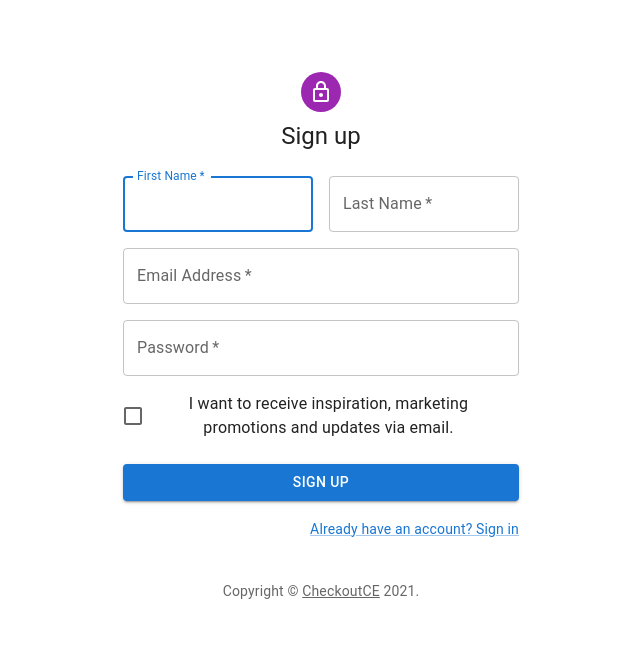
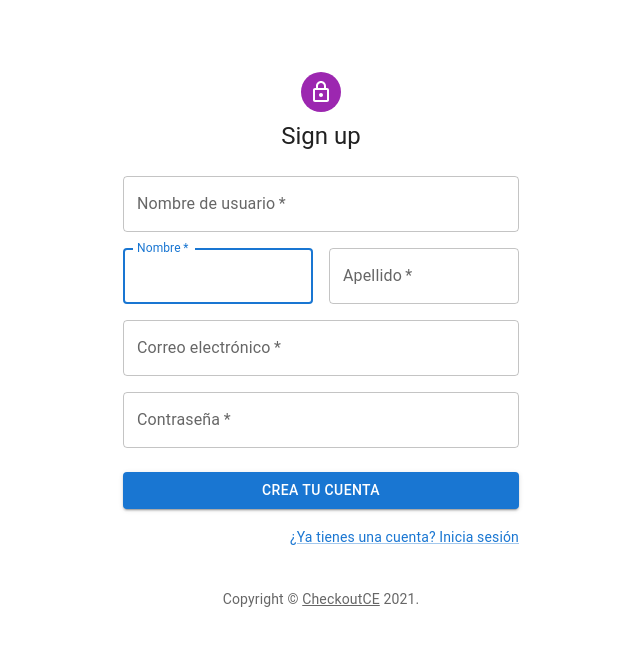
Before and after one commit to hiromi00/checkoutCE, a React (Create React App) app in the folder front/: page /signup in a window 1280 px wide. Shown: the top 646 px of the page, without its empty margins (319-959 px from the left). Built offline with nearby package versions, Linux system fonts and the light colour scheme; no server answers.

Commit message:
prorotipo signin

```diff
--- a/front/package.json
+++ b/front/package.json
@@ -12,6 +12,7 @@
     "@testing-library/react": "^11.2.7",
     "@testing-library/user-event": "^12.8.3",
     "axios": "^0.24.0",
+    "formik": "^2.2.9",
     "history": "^5.1.0",
     "notistack": "^2.0.3",
     "react": "^17.0.2",
--- a/front/src/index.js
+++ b/front/src/index.js
@@ -4,6 +4,10 @@ import "./index.css";
 import App from "./App";
 import reportWebVitals from "./reportWebVitals";
 import { BrowserRouter } from "react-router-dom";
+import axios from "axios";
+
+axios.defaults.baseURL =
+    process.env.REACT_APP_API_URL ?? `http://localhost:8000/`;
 
 ReactDOM.render(
   <React.StrictMode>
--- /dev/null
+++ b/front/src/services/auth.js
@@ -0,0 +1,11 @@
+import axios from "axios";
+
+const getToken = () => {
+  return localStorage.getItem("token");
+};
+
+const signUp = (user) => {
+  return axios.post("signin", user);
+};
+
+export { signUp };
--- a/front/src/views/SignUp/index.js
+++ b/front/src/views/SignUp/index.js
@@ -1,27 +1,34 @@
-import * as React from 'react';
-import Avatar from '@mui/material/Avatar';
-import Button from '@mui/material/Button';
-import CssBaseline from '@mui/material/CssBaseline';
-import TextField from '@mui/material/TextField';
-import FormControlLabel from '@mui/material/FormControlLabel';
-import Checkbox from '@mui/material/Checkbox';
-import Link from '@mui/material/Link';
-import Grid from '@mui/material/Grid';
-import Box from '@mui/material/Box';
-import LockOutlinedIcon from '@mui/icons-material/LockOutlined';
-import Typography from '@mui/material/Typography';
-import Container from '@mui/material/Container';
-import { createTheme, ThemeProvider } from '@mui/material/styles';
+import * as React from "react";
+import Avatar from "@mui/material/Avatar";
+import Button from "@mui/material/Button";
+import CssBaseline from "@mui/material/CssBaseline";
+import TextField from "@mui/material/TextField";
+import FormControlLabel from "@mui/material/FormControlLabel";
+import Checkbox from "@mui/material/Checkbox";
+import Link from "@mui/material/Link";
+import Grid from "@mui/material/Grid";
+import Box from "@mui/material/Box";
+import LockOutlinedIcon from "@mui/icons-material/LockOutlined";
+import Typography from "@mui/material/Typography";
+import Container from "@mui/material/Container";
+import { createTheme, ThemeProvider } from "@mui/material/styles";
+import { useFormik } from "formik";
+import { signUp } from "../../services/auth";
 
 function Copyright(props) {
   return (
-    <Typography variant="body2" color="text.secondary" align="center" {...props}>
-      {'Copyright © '}
+    <Typography
+      variant="body2"
+      color="text.secondary"
+      align="center"
+      {...props}
+    >
+      {"Copyright © "}
       <Link color="inherit" href="#">
-      CheckoutCE
-      </Link>{' '}
-      {(new Date()).getFullYear()}
-      {'.'}
+        CheckoutCE
+      </Link>{" "}
+      {new Date().getFullYear()}
+      {"."}
     </Typography>
   );
 }
@@ -34,10 +41,25 @@ export default function SignUp() {
     const data = new FormData(event.currentTarget);
     // eslint-disable-next-line no-console
     console.log({
-      email: data.get('email'),
-      password: data.get('password'),
+      email: data.get("email"),
+      password: data.get("password"),
     });
   };
+
+  const formik = useFormik({
+    initialValues: {
+      username: "",
+      name: "",
+      lastname: "",
+      email: "",
+      password: "",
+    },
+    onSubmit: async (values) => {
+      await signUp(values).then((response) => {
+        alert(JSON.stringify(response, null, 2));
+      }).catch(console.error);
+    },
+  });
 
   return (
     <ThemeProvider theme={theme}>
@@ -46,38 +68,60 @@ export default function SignUp() {
         <Box
           sx={{
             marginTop: 8,
-            display: 'flex',
-            flexDirection: 'column',
-            alignItems: 'center',
+            display: "flex",
+            flexDirection: "column",
+            alignItems: "center",
           }}
         >
-          <Avatar sx={{ m: 1, bgcolor: 'secondary.main' }}>
+          <Avatar sx={{ m: 1, bgcolor: "secondary.main" }}>
             <LockOutlinedIcon />
           </Avatar>
           <Typography component="h1" variant="h5">
             Sign up
           </Typography>
-          <Box component="form" noValidate onSubmit={handleSubmit} sx={{ mt: 3 }}>
+          <Box
+            component="form"
+            noValidate
+            onSubmit={handleSubmit}
+            sx={{ mt: 3 }}
+          >
             <Grid container spacing={2}>
+              <Grid item xs={12} sm={12}>
+                <TextField
+                  autoComplete="username"
+                  name="username"
+                  required
+                  fullWidth
+                  id="username"
+                  label="Nombre de usuario"
+                  autoFocus
+                  onChange={formik.handleChange}
+                  value={formik.values.username}
+                />
+              </Grid>
               <Grid item xs={12} sm={6}>
                 <TextField
                   autoComplete="given-name"
-                  name="firstName"
+                  name="name"
                   required
                   fullWidth
-                  id="firstName"
-                  label="First Name"
+                  id="name"
+                  label="Nombre"
                   autoFocus
+                  onChange={formik.handleChange}
+                  value={formik.values.name}
                 />
               </Grid>
               <Grid item xs={12} sm={6}>
                 <TextField
                   required
                   fullWidth
-                  id="lastName"
-                  label="Last Name"
-                  name="lastName"
+                  id="lastname"
+                  label="Apellido"
+                  name="lastname"
                   autoComplete="family-name"
+                  onChange={formik.handleChange}
+                  value={formik.values.lastname}
                 />
               </Grid>
               <Grid item xs={12}>
@@ -85,9 +129,11 @@ export default function SignUp() {
                   required
                   fullWidth
                   id="email"
-                  label="Email Address"
+                  label="Correo electrónico"
                   name="email"
                   autoComplete="email"
+                  onChange={formik.handleChange}
+                  value={formik.values.email}
                 />
               </Grid>
               <Grid item xs={12}>
@@ -95,31 +141,28 @@ export default function SignUp() {
                   required
                   fullWidth
                   name="password"
-                  label="Password"
+                  label="Contraseña"
                   type="password"
                   id="password"
                   autoComplete="new-password"
-                />
-              </Grid>
-              <Grid item xs={12}>
-                <FormControlLabel
-                  control={<Checkbox value="allowExtraEmails" color="primary" />}
-                  label="I want to receive inspiration, marketing promotions and updates via email."
+                  onChange={formik.handleChange}
+                  value={formik.values.password}
                 />
               </Grid>
             </Grid>
             <Button
               type="submit"
+              onClick={formik.handleSubmit}
               fullWidth
               variant="contained"
               sx={{ mt: 3, mb: 2 }}
             >
-              Sign Up
+              Crea tu cuenta
             </Button>
             <Grid container justifyContent="flex-end">
               <Grid item>
-                <Link href="#" variant="body2">
-                  Already have an account? Sign in
+                <Link href="/login" variant="body2">
+                  ¿Ya tienes una cuenta? Inicia sesión
                 </Link>
               </Grid>
             </Grid>
```
